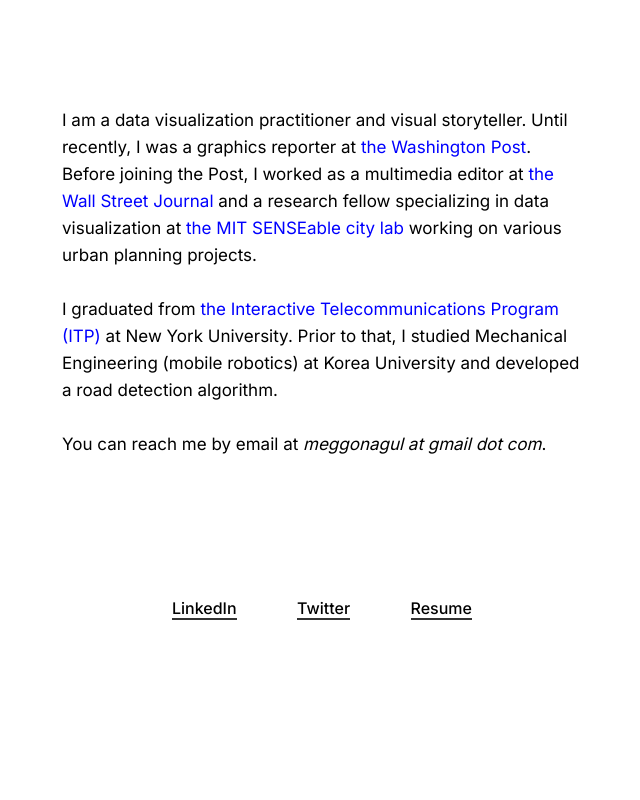
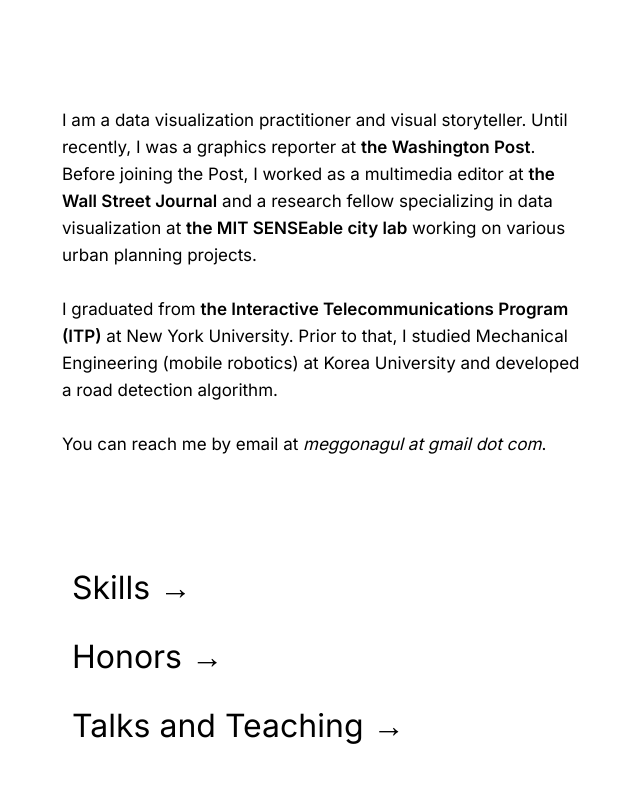
Before and after one commit to helloeujin/portfolio, a React (Create React App) app: page / in a window 1280 px wide. Shown: the part 1920-2720 px from the top of the page, without its empty margins (318-958 px from the left). Built offline with nearby package versions, Linux system fonts and the light colour scheme.

Commit message:
overall design is done

```diff
--- a/src/App.js
+++ b/src/App.js
@@ -1,6 +1,7 @@
 import About from "./About";
 import "./css/App.scss";
 import Footer from "./Footer";
+import More from "./More";
 import Portfolio from "./Portfolio";
 
 function App() {
@@ -15,6 +16,8 @@
 
       <About />
 
+      <More />
+
       <Footer />
     </>
   );
--- /dev/null
+++ b/src/More.js
@@ -0,0 +1,13 @@
+import "./css/More.scss";
+
+const More = () => {
+  return (
+    <div className="more">
+      <div className="moreHed">Skills &#x2192;</div>
+      <div className="moreHed">Honors &#x2192;</div>
+      <div className="moreHed">Talks and Teaching &#x2192;</div>
+    </div>
+  );
+};
+
+export default More;
--- a/src/css/About.scss
+++ b/src/css/About.scss
@@ -7,7 +7,7 @@
     margin-left: auto;
     margin-right: auto;
     margin-top: 0px;
-    margin-bottom: 120px;
+    margin-bottom: 60px;
 
     // background-color: red;
     font-size: 17px;
@@ -17,8 +17,13 @@
     @media (max-width: $width-sm) { line-height: 26px;}
 
     a {
-        color: blue;
+        // color: blue;
+        font-weight: 600;
+        color: black;
         text-decoration: none;
         // border-bottom: 2px solid black;
     }
+    a:hover {
+        color: blue;
+    }
 }
--- a/src/css/App.scss
+++ b/src/css/App.scss
@@ -50,10 +50,12 @@
   position: relative;
   width: 100%;
   left: 0px;
-  height: 200px;
+  height: 180px;
   bottom: 0px;
   margin: 0px;
-  margin-top: 80px;
+  margin-top: 40px;
+  background-color: #f7f7f7;
+  padding-top: 40px;
 }
 .footer > .footer-social {
   max-width: 300px;
@@ -66,7 +68,7 @@
 }
 .footer-social > .social {
   font-weight: 500;
-  font-size: 16px;
+  font-size: 17px;
   border-bottom: 2px solid #333;
   cursor: pointer;
   a {
--- /dev/null
+++ b/src/css/More.scss
@@ -0,0 +1,14 @@
+@import "./Consts.scss";
+
+.more {
+    max-width: $width-sm;
+    margin: 10px auto 90px auto;
+    padding: 20px;
+}
+
+.moreHed {
+    font-size: 32px;
+    margin-top: 10px;
+    margin-bottom: 30px;
+    // border-top: 1px solid #333;
+}
```
Also changed, not shown: src/Portfolio.js (+0 -7 lines).
